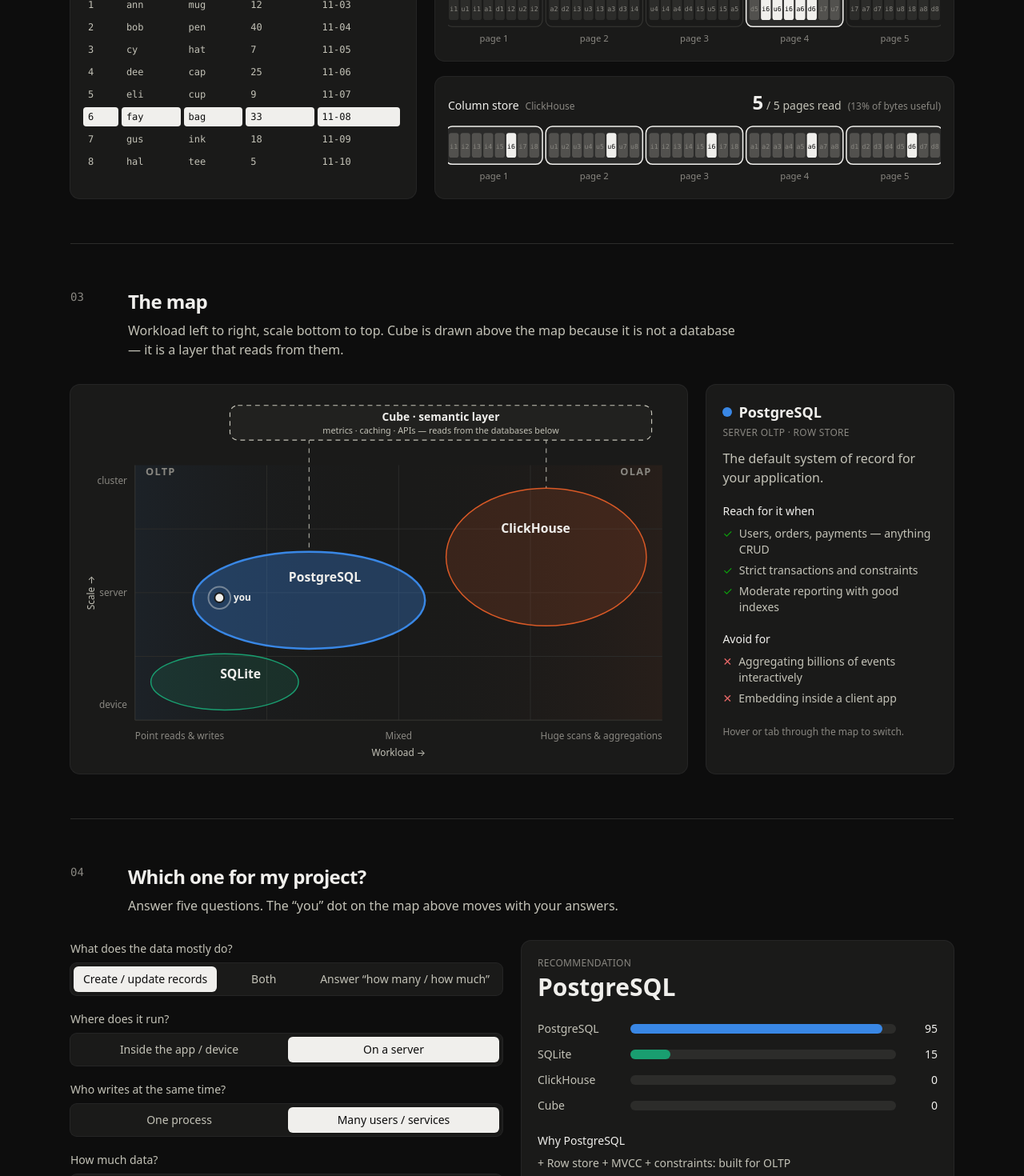
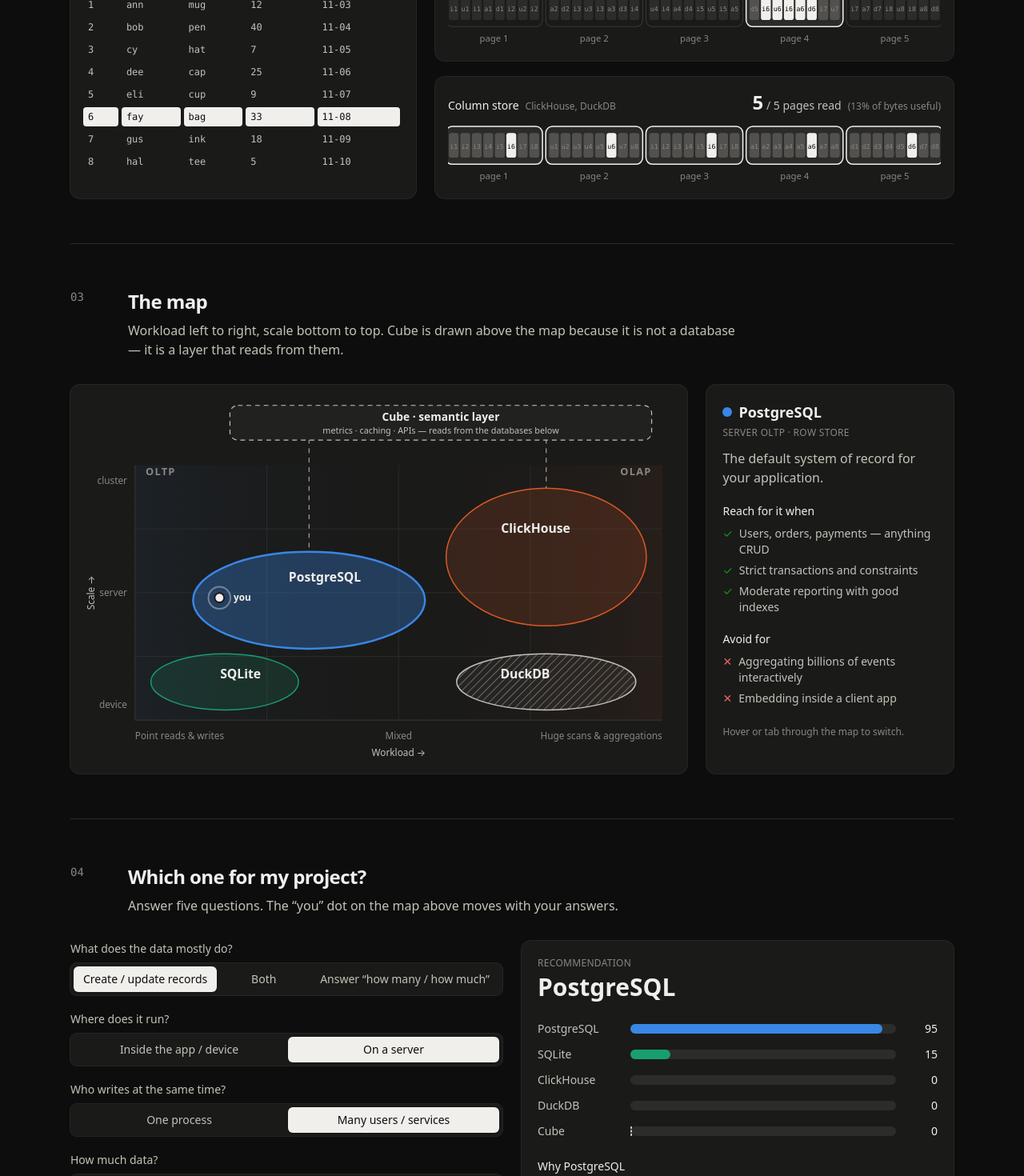
Before and after one commit to andriyor/db-compass, a React (Vite) app: page / in a window 1280 px wide. Shown: the part 1240-2710 px from the top of the page at 80% size. Built offline with nearby package versions, Linux system fonts and the light colour scheme.

Commit message:
Add DuckDB as embedded OLAP to the map, chooser and cheat sheet

```diff
--- a/src/App.tsx
+++ b/src/App.tsx
@@ -14,7 +14,7 @@ const CONCEPT = [
   ['Writes', 'constant small updates', 'bulk appends'],
   ['Latency goal', 'milliseconds', 'seconds is fine'],
   ['Storage layout', 'row by row', 'column by column, compressed'],
-  ['Here', 'SQLite, PostgreSQL', 'ClickHouse (+ Cube on top)'],
+  ['Here', 'SQLite, PostgreSQL', 'ClickHouse, DuckDB (+ Cube on top)'],
 ]
 
 export default function App() {
@@ -37,7 +37,7 @@ export default function App() {
         </h1>
         <p className="mt-5 max-w-2xl text-lg text-ink-2">
           When to reach for <b className="text-lite">SQLite</b>, <b className="text-pg">PostgreSQL</b>,{' '}
-          <b className="text-ch">ClickHouse</b> and <b className="text-ink">Cube</b> — explained by how data moves, not by feature lists.
+          <b className="text-ch">ClickHouse</b>, <b className="text-ink">DuckDB</b> and <b className="text-ink">Cube</b> — explained by how data moves, not by feature lists.
         </p>
       </header>
 
--- a/src/recommend.ts
+++ b/src/recommend.ts
@@ -16,6 +16,7 @@ export function recommend(a: Answers): Score[] {
     sqlite: { id: 'sqlite', score: 50, why: [] },
     postgres: { id: 'postgres', score: 55, why: [] },
     clickhouse: { id: 'clickhouse', score: 30, why: [] },
+    duckdb: { id: 'duckdb', score: 30, why: [] },
     cube: { id: 'cube', score: 10, why: [] },
   }
   const add = (id: ToolId, n: number, why: string) => {
@@ -27,8 +28,10 @@ export function recommend(a: Answers): Score[] {
     add('sqlite', 40, 'Runs in-process from a single file — nothing to deploy')
     add('postgres', -35, 'Needs a server process; awkward inside a client app')
     add('clickhouse', -35, 'A server/cluster, not something you embed')
+    add('duckdb', 35, 'Runs in-process, like SQLite, but stores columns')
   } else {
     add('sqlite', -15, 'Shared over a network by many servers is not its job')
+    add('duckdb', -10, 'No server mode for many remote clients')
   }
 
   if (a.workload === 'transactions') {
@@ -36,12 +39,14 @@ export function recommend(a: Answers): Score[] {
     add('sqlite', 10, 'Full ACID transactions')
     add('clickhouse', -40, 'Column store: single-row updates and transactions are weak')
     add('cube', -20, 'Nothing to model — no analytics in this workload')
+    add('duckdb', -35, 'Column store: not built for many small updates')
   } else if (a.workload === 'mixed') {
     add('postgres', 20, 'Handles CRUD and moderate reporting in one place')
     add('clickhouse', 10, 'Offload heavy reports here when Postgres gets slow')
     add('cube', 10, 'Can cache reporting queries on top of Postgres')
   } else {
     add('clickhouse', 40, 'Columnar scans + compression make aggregations fast')
+    add('duckdb', 35, 'Vectorised columnar engine for aggregations')
     add('cube', 20, 'Pre-aggregations make repeated dashboard queries instant')
     add('postgres', -10, 'Row store reads whole rows even when you need one column')
     add('sqlite', -15, 'Single-threaded scans over large data')
@@ -50,14 +55,17 @@ export function recommend(a: Answers): Score[] {
   if (a.writers === 'many') {
     add('sqlite', -30, 'One writer at a time locks the whole file')
     add('postgres', 10, 'Many concurrent writers with row-level locking')
+    add('duckdb', -25, 'One writing process at a time')
   }
 
   if (a.size >= 2) {
     add('clickhouse', a.size === 3 ? 30 : 15, 'Shines as data grows to hundreds of GB and beyond')
     add('sqlite', a.size === 3 ? -40 : -15, 'Single file on a single disk')
+    if (a.size === 3) add('duckdb', -25, 'Bound to one machine; TB-scale shared data wants a cluster')
     if (a.workload !== 'transactions') add('postgres', a.size === 3 ? -30 : -10, 'Analytical scans slow down at this size')
   } else if (a.size === 0) {
     add('clickhouse', -15, 'Overkill for small data')
+    add('duckdb', 10, 'Small data: no server needed for fast analytics')
   }
 
   if (a.consumers === 'bi') {
--- a/src/sections/Chooser.tsx
+++ b/src/sections/Chooser.tsx
@@ -1,5 +1,5 @@
 import { recommend, type Answers } from '../recommend.ts'
-import { TOOLS } from '../tools.ts'
+import { swatch, TOOLS } from '../tools.ts'
 
 type Option<K extends keyof Answers> = { value: Answers[K]; label: string }
 const QUESTIONS: { [K in keyof Answers]: { q: string; options: Option<K>[] } } = {
@@ -92,10 +92,7 @@ export function Chooser({ answers, onChange }: { answers: Answers; onChange: (a:
               <span className="h-3 rounded-full bg-grid">
                 <span
                   className="block h-full rounded-full transition-all duration-500"
-                  style={{
-                    width: `${s.score}%`,
-                    background: s.id === 'cube' ? 'repeating-linear-gradient(135deg,#c3c2b7 0 4px,#52514e 4px 7px)' : TOOLS[s.id].color,
-                  }}
+                  style={{ ...swatch(s.id), width: `${s.score}%` }}
                 />
               </span>
               <span className="text-right tabular-nums text-ink">{s.score}</span>
--- a/src/sections/FitMatrix.tsx
+++ b/src/sections/FitMatrix.tsx
@@ -1,18 +1,18 @@
 import { useState } from 'react'
-import { TOOL_IDS, TOOLS } from '../tools.ts'
+import { swatch, TOOL_IDS, TOOLS } from '../tools.ts'
 
 type Fit = 0 | 1 | 2 | 3
-// order: sqlite, postgres, clickhouse, cube
-const ROWS: { s: string; fit: [Fit, Fit, Fit, Fit]; why: string }[] = [
-  { s: 'Local storage in a mobile / desktop app', fit: [3, 0, 0, 0], why: 'Needs to live inside the app and work offline — that is exactly SQLite.' },
-  { s: 'Prototype, tests, single-user tool', fit: [3, 2, 0, 0], why: 'Zero setup wins. Postgres is fine too if production will use it.' },
-  { s: 'Web app: users, orders, payments', fit: [1, 3, 0, 0], why: 'Many concurrent writers, constraints and transactions → Postgres.' },
-  { s: 'Bank-style transfers (strict ACID)', fit: [1, 3, 0, 0], why: 'Multi-row transactions with isolation are core OLTP; ClickHouse has no real transactions.' },
-  { s: 'Internal reports on ≤ 50M rows', fit: [1, 2, 2, 1], why: 'Postgres with indexes or a read replica often suffices; ClickHouse once queries get slow.' },
-  { s: 'Product analytics over billions of events', fit: [0, 0, 3, 2], why: 'Columnar scans and compression; Cube adds pre-aggregations and shared metric definitions.' },
-  { s: 'Logs, metrics, observability', fit: [0, 1, 3, 1], why: 'Append-heavy, time-ordered, aggregated — ClickHouse’s home turf.' },
-  { s: 'Customer-facing embedded analytics', fit: [0, 1, 2, 3], why: 'Cube gives per-tenant security, caching and APIs on top of the warehouse.' },
-  { s: 'One “revenue” number across BI, apps and AI', fit: [0, 0, 1, 3], why: 'That is the definition of a semantic layer.' },
+// order: sqlite, postgres, clickhouse, duckdb, cube
+const ROWS: { s: string; fit: [Fit, Fit, Fit, Fit, Fit]; why: string }[] = [
+  { s: 'Local storage in a mobile / desktop app', fit: [3, 0, 0, 0, 0], why: 'Needs to live inside the app and work offline — that is exactly SQLite.' },
+  { s: 'Prototype, tests, single-user tool', fit: [3, 2, 0, 2, 0], why: 'Zero setup wins. DuckDB if the tool is about analysing data; Postgres if production will use it.' },
+  { s: 'Web app: users, orders, payments', fit: [1, 3, 0, 0, 0], why: 'Many concurrent writers, constraints and transactions → Postgres.' },
+  { s: 'Bank-style transfers (strict ACID)', fit: [1, 3, 0, 0, 0], why: 'Multi-row transactions with isolation are core OLTP; ClickHouse has no real transactions.' },
+  { s: 'Internal reports on ≤ 50M rows', fit: [1, 2, 2, 2, 1], why: 'Postgres or a read replica often suffices; DuckDB over an export for ad-hoc analysis; ClickHouse once it must be shared and fast.' },
+  { s: 'Product analytics over billions of events', fit: [0, 0, 3, 1, 2], why: 'Columnar scans and compression; Cube adds pre-aggregations and shared metric definitions.' },
+  { s: 'Logs, metrics, observability', fit: [0, 1, 3, 1, 1], why: 'Append-heavy, time-ordered, aggregated — ClickHouse’s home turf.' },
+  { s: 'Customer-facing embedded analytics', fit: [0, 1, 2, 0, 3], why: 'Cube gives per-tenant security, caching and APIs on top of the warehouse.' },
+  { s: 'One “revenue” number across BI, apps and AI', fit: [0, 0, 1, 0, 3], why: 'That is the definition of a semantic layer.' },
 ]
 
 // Sequential blue, stepped for the dark surface: brighter = better fit.
@@ -27,7 +27,7 @@ export function FitMatrix() {
   return (
     <div className="rounded-xl bg-surface p-4 ring-1 ring-white/10">
       <div className="overflow-x-auto">
-        <table className="w-full min-w-[620px] border-separate border-spacing-[2px] text-sm">
+        <table className="w-full min-w-[720px] border-separate border-spacing-[2px] text-sm">
           <thead>
             <tr>
               <th className="text-left font-normal text-muted">Scenario</th>
@@ -36,7 +36,7 @@ export function FitMatrix() {
                   <span className="inline-flex items-center gap-1.5">
                     <span
                       className="size-2 rounded-full"
-                      style={id === 'cube' ? { border: '1.5px dashed #c3c2b7' } : { background: TOOLS[id].color }}
+                      style={swatch(id)}
                     />
                     {TOOLS[id].name}
                   </span>
--- a/src/sections/Landscape.tsx
+++ b/src/sections/Landscape.tsx
@@ -1,5 +1,5 @@
 import { useState } from 'react'
-import { TOOLS, type ToolId } from '../tools.ts'
+import { swatch, TOOLS, type ToolId } from '../tools.ts'
 
 const W = 760
 const H = 470
@@ -13,6 +13,7 @@ const REGIONS: { id: Exclude<ToolId, 'cube'>; cx: number; cy: number; rx: number
   { id: 'sqlite', cx: 0.17, cy: 0.15, rx: 0.14, ry: 0.11, lx: 0.2, ly: 0.18 },
   { id: 'postgres', cx: 0.33, cy: 0.47, rx: 0.22, ry: 0.19, lx: 0.36, ly: 0.56 },
   { id: 'clickhouse', cx: 0.78, cy: 0.64, rx: 0.19, ry: 0.27, lx: 0.76, ly: 0.75 },
+  { id: 'duckdb', cx: 0.78, cy: 0.15, rx: 0.17, ry: 0.11, lx: 0.74, ly: 0.18 },
 ]
 
 export function Landscape({ marker }: { marker: { x: number; y: number } }) {
@@ -38,6 +39,10 @@ export function Landscape({ marker }: { marker: { x: number; y: number } }) {
               <stop offset="0.5" stopColor="#1a1a19" stopOpacity="0" />
               <stop offset="1" stopColor="#d95926" stopOpacity="0.07" />
             </linearGradient>
+            <pattern id="hatch" width="7" height="7" patternUnits="userSpaceOnUse" patternTransform="rotate(45)">
+              <rect width="7" height="7" fill="#c3c2b7" fillOpacity="0.06" />
+              <line x1="0" y1="0" x2="0" y2="7" stroke="#c3c2b7" strokeOpacity="0.45" strokeWidth="2" />
+            </pattern>
           </defs>
           <rect x={M.l} y={M.t} width={pw} height={ph} fill="url(#split)" />
           {[0.25, 0.5, 0.75].map((v) => (
@@ -110,8 +115,8 @@ export function Landscape({ marker }: { marker: { x: number; y: number } }) {
                   cy={Y(r.cy)}
                   rx={r.rx * pw}
                   ry={r.ry * ph}
-                  fill={t.color}
-                  fillOpacity={on ? 0.32 : 0.16}
+                  fill={r.id === 'duckdb' ? 'url(#hatch)' : t.color}
+                  fillOpacity={r.id === 'duckdb' ? 1 : on ? 0.32 : 0.16}
                   stroke={t.color}
                   strokeWidth={on ? 2.5 : 1.5}
                   className="transition-all duration-200"
@@ -136,7 +141,7 @@ export function Landscape({ marker }: { marker: { x: number; y: number } }) {
         <div className="flex items-center gap-2">
           <span
             className="size-3 rounded-full"
-            style={active === 'cube' ? { border: '1.5px dashed #c3c2b7' } : { background: tool.color }}
+            style={swatch(active)}
           />
           <h3 className="text-lg font-semibold">{tool.name}</h3>
         </div>
--- a/src/sections/StorageDemo.tsx
+++ b/src/sections/StorageDemo.tsx
@@ -123,7 +123,7 @@ function DiskStrip({ layout, needed }: { layout: Layout; needed: (r: number, c:
         <span className="text-sm font-medium">
           {layout === 'row' ? 'Row store' : 'Column store'}
           <span className="ml-2 text-xs font-normal text-muted">
-            {layout === 'row' ? 'SQLite, PostgreSQL' : 'ClickHouse'}
+            {layout === 'row' ? 'SQLite, PostgreSQL' : 'ClickHouse, DuckDB'}
           </span>
         </span>
         <span className="text-sm tabular-nums text-ink-2">
--- a/src/tools.ts
+++ b/src/tools.ts
@@ -1,4 +1,6 @@
-export type ToolId = 'sqlite' | 'postgres' | 'clickhouse' | 'cube'
+import type { CSSProperties } from 'react'
+
+export type ToolId = 'sqlite' | 'postgres' | 'clickhouse' | 'duckdb' | 'cube'
 
 export type Tool = {
   name: string
@@ -9,8 +11,8 @@ export type Tool = {
   avoid: string[]
 }
 
-// Categorical slots 1–3 (validated all-pairs on the dark surface). Cube is not a
-// database, so it gets neutral ink + a dashed outline instead of a 4th hue.
+// Categorical slots 1–3 (validated all-pairs on the dark surface). No 4th hue passes
+// all-pairs, so DuckDB is neutral + hatched and Cube neutral + dashed outline.
 export const TOOLS: Record<ToolId, Tool> = {
   sqlite: {
     name: 'SQLite',
@@ -36,6 +38,14 @@ export const TOOLS: Record<ToolId, Tool> = {
     use: ['Product analytics, events, clickstreams', 'Logs, metrics, observability', 'Aggregations over huge append-only data'],
     avoid: ['Frequent single-row updates/deletes', 'Transactions across rows', 'Being your primary app database'],
   },
+  duckdb: {
+    name: 'DuckDB',
+    color: '#c3c2b7',
+    kind: 'Embedded OLAP · column store, in-process',
+    tagline: 'The SQLite of analytics: columnar SQL inside your process.',
+    use: ['Analysing CSV / Parquet files on a laptop', 'Notebooks, data pipelines, local BI', 'Fast aggregations without running a server'],
+    avoid: ['Many concurrent writers', 'Serving dashboards to many users at once', 'Being your app’s transactional database'],
+  },
   cube: {
     name: 'Cube',
     color: '#c3c2b7',
@@ -47,3 +57,12 @@ export const TOOLS: Record<ToolId, Tool> = {
 }
 
 export const TOOL_IDS = Object.keys(TOOLS) as ToolId[]
+
+const HATCH = 'repeating-linear-gradient(45deg,#c3c2b7 0 2px,transparent 2px 5px)'
+// Legend swatch / bar fill per tool: hue for the three databases, texture or outline for the rest.
+export const swatch = (id: ToolId): CSSProperties =>
+  id === 'cube'
+    ? { border: '1.5px dashed #c3c2b7' }
+    : id === 'duckdb'
+      ? { background: HATCH, boxShadow: 'inset 0 0 0 1.5px #c3c2b7' }
+      : { background: TOOLS[id].color }
```
Also changed, not shown: 1 other file (tests, documents, lock files or other folders).
